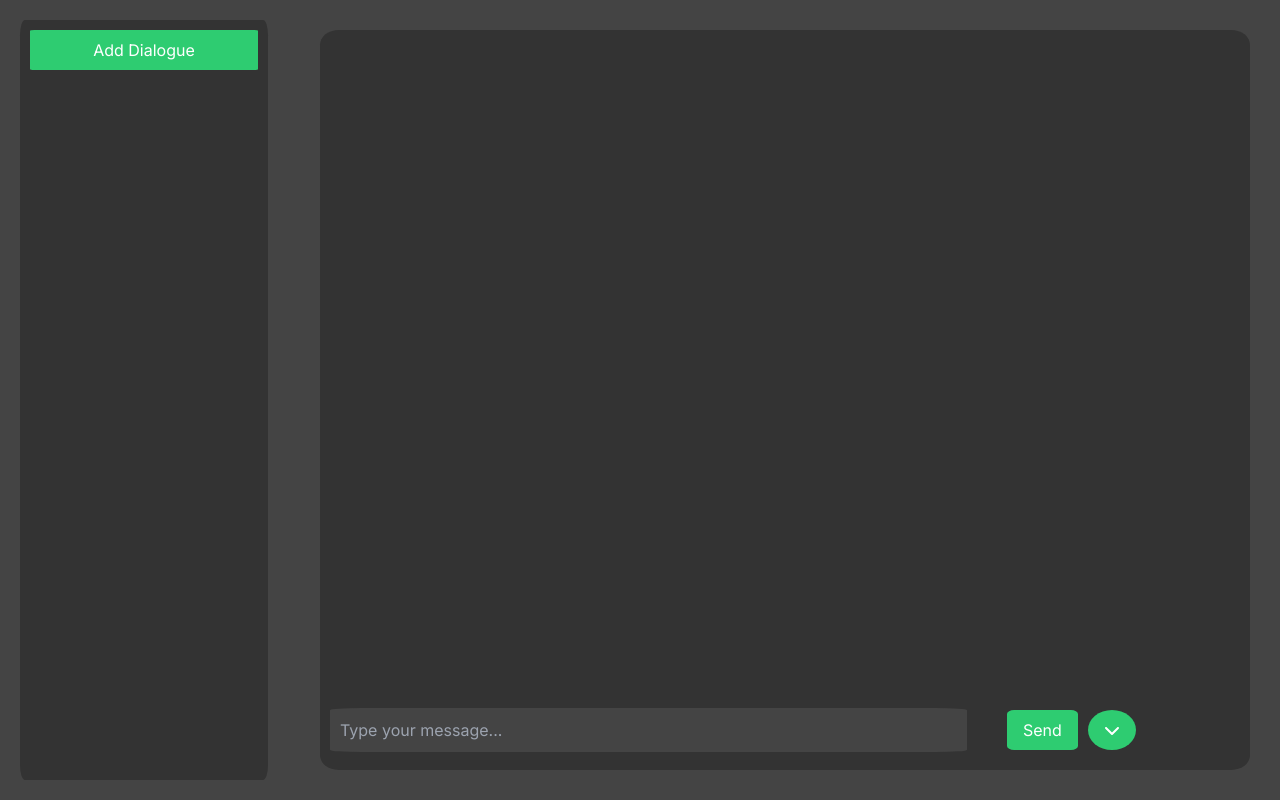
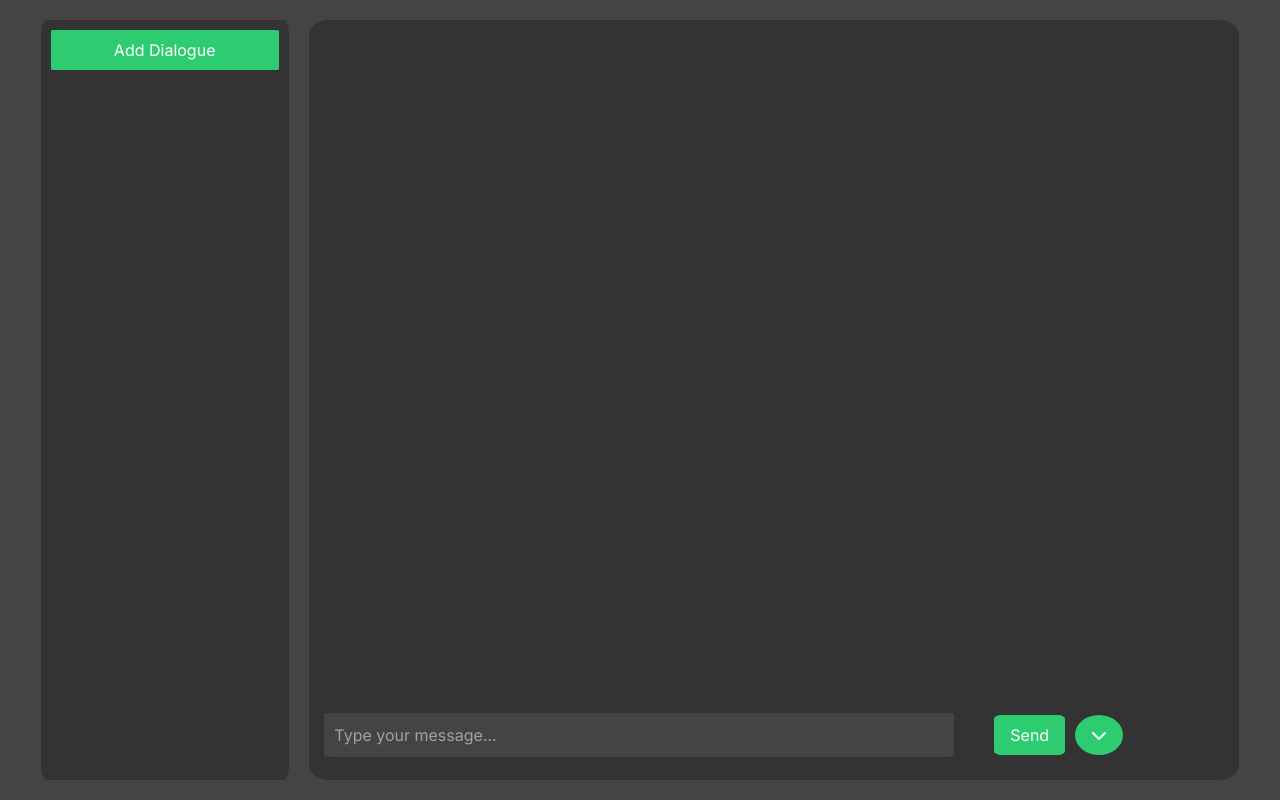
Before and after one commit to VorkhlikAS/DDI_2023_private, a Next.js app in the folder chatLLM/frontend/: page / in a window 1280 px wide. Built offline with nearby package versions, Linux system fonts and the light colour scheme.

Commit message:
HW3: Style change

```diff
--- a/chatLLM/frontend/app/page.js
+++ b/chatLLM/frontend/app/page.js
@@ -1,9 +1,9 @@
-'use client'
+'use client'; // Move the 'use client' pragma to the top
 
 import React, { Component } from 'react';
-import { FontAwesomeIcon } from '@fortawesome/react-fontawesome';
+import { FontAwesomeIcon } from '@fortawesome/react-fontawesome'; // Correct the import statement
 import { faChevronDown } from '@fortawesome/free-solid-svg-icons';
-import './styles.css'; // Import your CSS file
+import './styles.css';
 
 class MyNextApp extends Component {
   constructor(props) {
@@ -121,40 +121,19 @@ handleDislike = (messageIndex) => {
     }
   };
 
-  render() {
-    const { dialogues, currentDialogue, message } = this.state;
-
-    return (
-      <div className="container">
-        <div className="dialogue-list"> {/* Apply CSS class to the left column */}
-          <button onClick={this.handleAddDialogue} className="add-button">Add Dialogue</button>
-          <ul>
-            {dialogues.map((dialogue, index) => (
+  renderDialogueItem = (dialogue, index) => (
     <li
       key={index}
       onClick={() => this.handleDialogueClick(dialogue)}
-                className={`dialogue-item ${currentDialogue === dialogue ? 'selected' : ''}`}
+      className={`dialogue-item ${this.state.currentDialogue === dialogue ? 'selected' : ''}`}
     >
       Dialogue {index + 1}
     </li>
-            ))}
-          </ul>
-        </div>
+  );
 
-        <div className="dialogue"> {/* Apply CSS class to the center dialogue */}
-          <h3 className="dialogue-title">
-            {currentDialogue ? `Dialogue ${dialogues.indexOf(currentDialogue) + 1}` : ''}
-          </h3>
-          <div className="message-container" ref={this.messageContainerRef}>
-          {currentDialogue && currentDialogue.messages.map((msg, index) => (
-            <div
-            key={index}
-            className={`message ${msg.fromUser ? 'user-message' : 'bot-message'}`}
-          >
-            <div
-              className="message-icon"
-              style={{ backgroundColor: msg.fromUser ? '#2ecc71' : '#4ecdc4' }}
-            >
+  renderMessage = (msg, index) => (
+    <div key={index} className={`message ${msg.fromUser ? 'user-message' : 'bot-message'}`}>
+      <div className="message-icon" style={{ backgroundColor: msg.fromUser ? '#2ecc71' : '#4ecdc4' }}>
         {msg.fromUser ? '👤' : '🤖'}
       </div>
       <div className="message-content">
@@ -179,8 +158,26 @@ handleDislike = (messageIndex) => {
         </div>
       )}
     </div>
+  );
 
-          ))}
+  render() {
+    const { dialogues, currentDialogue, message } = this.state;
+
+    return (
+      <div className="container">
+        <div className="dialogue-list">
+          <button onClick={this.handleAddDialogue} className="add-button">
+            Add Dialogue
+          </button>
+          <ul>{dialogues.map(this.renderDialogueItem)}</ul>
+        </div>
+
+        <div className="dialogue">
+          <h3 className="dialogue-title">
+            {currentDialogue ? `Dialogue ${dialogues.indexOf(currentDialogue) + 1}` : ''}
+          </h3>
+          <div className="message-container" ref={this.messageContainerRef}>
+            {currentDialogue && currentDialogue.messages.map(this.renderMessage)}
           </div>
           <div className="input-container">
             <div className="input-buttons">
@@ -191,14 +188,19 @@ handleDislike = (messageIndex) => {
                 onChange={this.handleMessageChange}
                 onKeyPress={(e) => {
                   if (e.key === 'Enter' && !e.shiftKey) {
-                      e.preventDefault(); // Prevents adding a newline in the input
+                    e.preventDefault();
                     this.handleSendMessage();
                   }
                 }}
                 placeholder="Type your message..."
               />
-                  <button onClick={this.handleSendMessage} className="send-button">Send</button>
-                  <button onClick={this.scrollToBottomWithAnimation} className="scroll-to-bottom-button">
+              <button onClick={this.handleSendMessage} className="send-button">
+                Send
+              </button>
+              <button
+                onClick={this.scrollToBottomWithAnimation}
+                className="scroll-to-bottom-button"
+              >
                 <FontAwesomeIcon icon={faChevronDown} />
               </button>
             </div>
@@ -207,6 +209,8 @@ handleDislike = (messageIndex) => {
       </div>
     );
   }
+
+
 }
 
 export default MyNextApp;
--- a/chatLLM/frontend/app/styles.css
+++ b/chatLLM/frontend/app/styles.css
@@ -3,17 +3,20 @@ body, html {
   margin: 0;
   padding: 0;
   height: 100%;
+  width: 100%;
 }
 
 /* Styles for the container */
 .container {
   display: flex;
-  justify-content: space-between;
+  flex-direction:row;
+  justify-content: space-evenly;
   background: #444444; /* Grey background */
-  height: 100vh; /* Full-height container */
   overflow-x: hidden; /* Hide the horizontal scrollbar */
   margin: 0;
   padding: 20px;
+  min-height: 100vh;
+  min-width: 100vh;
 }
 
 
@@ -23,7 +26,6 @@ body, html {
 .dialogue-list {
   background: #333; /* Darker gray background */
   padding: 10px;
-  list-style-type: none;
   overflow-y: scroll; /* Make the dialogue list scrollable */
   width: 20%;
   display: flex;
@@ -64,9 +66,7 @@ body, html {
 /* Styles for the dialogue in the center */
 .dialogue {
   background: #333; /* Dark grey background for the dialogue container */
-  padding: 10px;
-  margin: 10px;
-  min-height: 80vh;
+  padding: 15px;
   width: 75%;
   display: flex;
   flex-direction: column;
@@ -99,14 +99,11 @@ body, html {
   background: #7784; /* Darker background for user messages */
   color: #fff; /* White text */
   padding: 5px; /* Add padding to the user message box */
-  border-radius: 5%;
-  ;
 }
 
 /* Styles for the message text */
 .message-text {
   flex: 1;
-  padding-left: 10px;
   color: #fff;
   display: inline; /* Set display to 'inline' */
   max-width: 400px; /* Adjust the maximum width to your preference */
@@ -119,6 +116,7 @@ body, html {
 .message-icon {
   background: #2ecc71; /* Green color for user messages */
   padding: 7px;
+  margin-right: 20px;
   border-radius: 35%; /* Make it round */
   font-size: 18px;
 }
@@ -160,7 +158,7 @@ body, html {
   width: 70%;
   margin-right: 30px;
   padding: 10px;
-  border-radius: 5%;
+  border-radius: 2%;
 }
 
 /* Styles for the send button */
```
Lines whose indentation alone changed are shown as unchanged.
